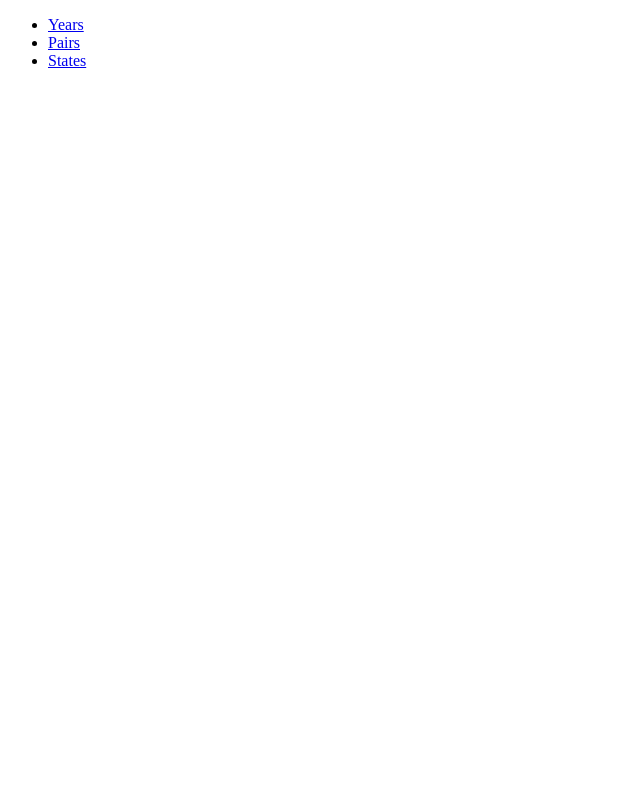
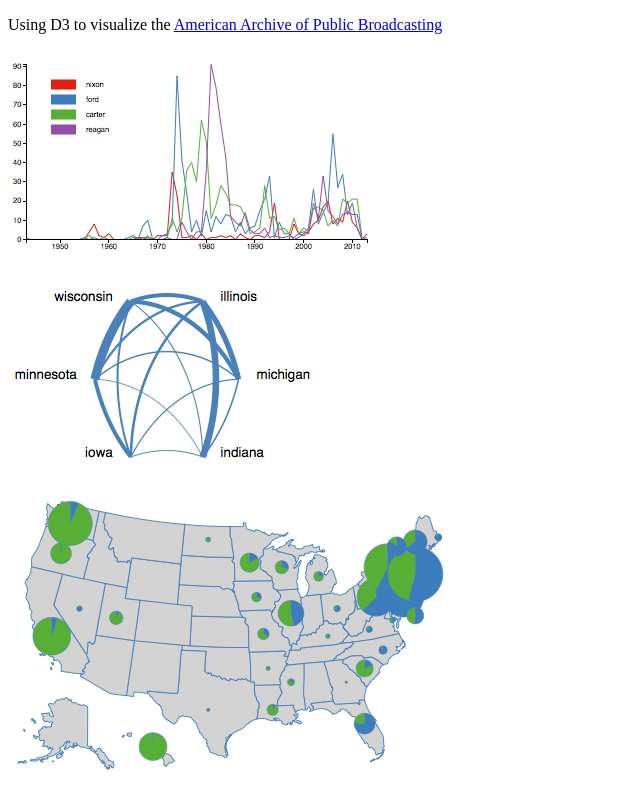
Before and after one commit to mccalluc/alt-aapb, a plain HTML site: page index.html in a window 1280 px wide. Shown: the whole page, without its empty margins (0-640 px from the left). Drawn offline with Linux system fonts and the light colour scheme.

Commit message:
better homepage.

```diff
--- a/index.html
+++ b/index.html
@@ -6,10 +6,9 @@
  </head>
 
  <body>
-  <ul>
-   <li><a href="years.html?terms=nixon+ford+carter+reagan">Years</a></li>
-   <li><a href="pairs.html?terms=iowa+minnesota+wisconsin+illinois+michigan+indiana">Pairs</a></li>
-   <li><a href="states.html?terms=atlantic+pacific">States</a></li>
-  </ul>
+  <p>Using D3 to visualize the <a href="http://americanarchive.org/">American Archive of Public Broadcasting</a></p>
+  <p><a href="years.html?terms=nixon+ford+carter+reagan"><img src="years.png" alt="years"></a></p>
+  <p><a href="pairs.html?terms=iowa+minnesota+wisconsin+illinois+michigan+indiana"><img src="pairs.png" alt="pairs"></a></p>
+  <p><a href="states.html?terms=atlantic+pacific"><img src="states.png" alt="states"></a></p>
  </body>
 </html>
```
Also changed, not shown: pairs.png (added), states.png (added), years.png (added).
